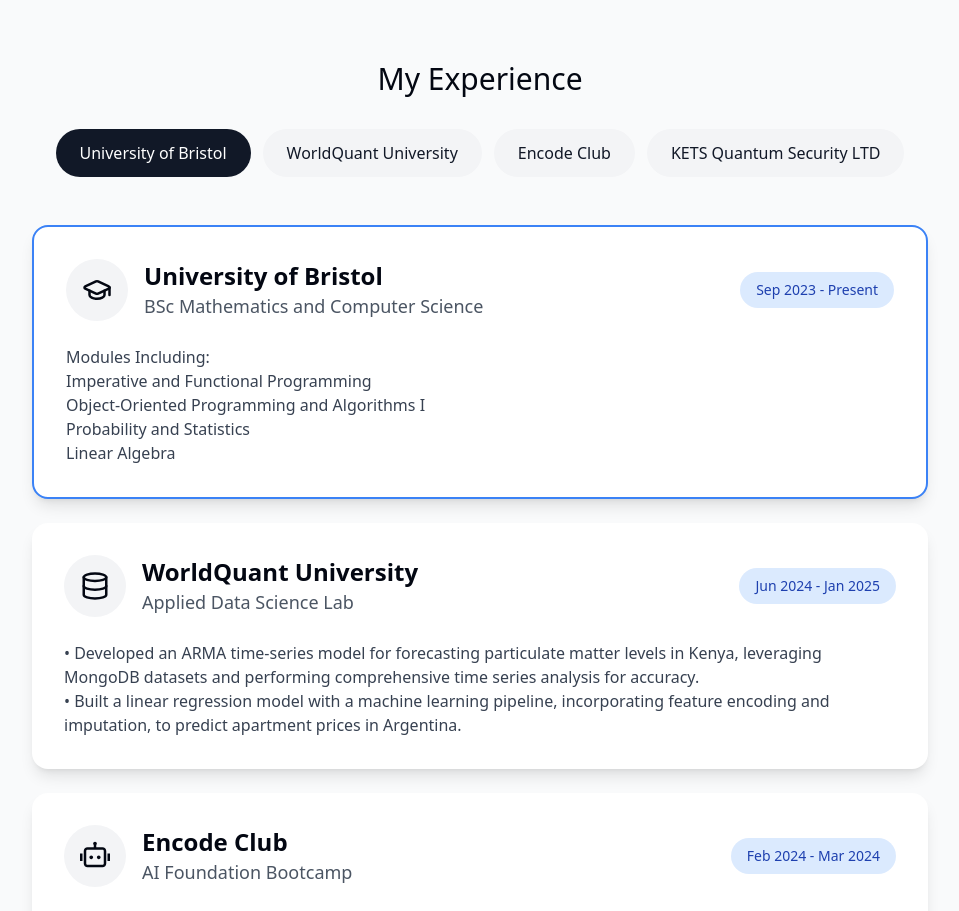
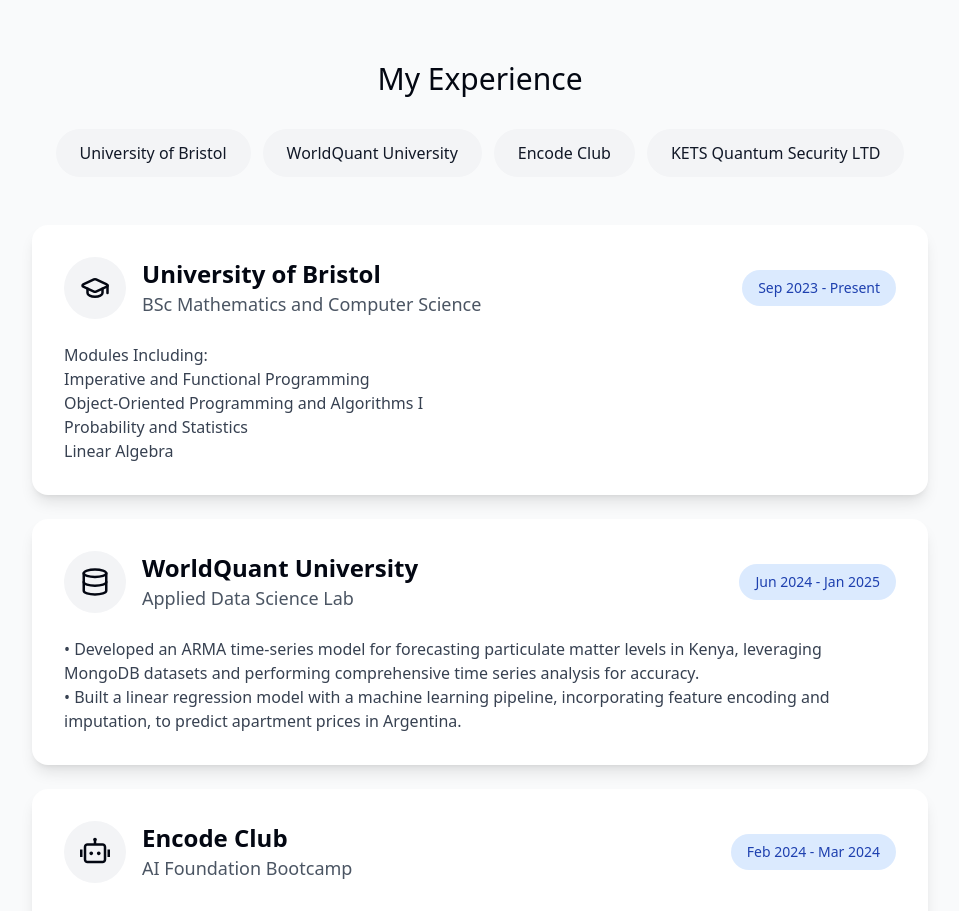
Before and after one commit to Moiz-16/nextjs-portfolio, a Next.js app: page / in a window 1280 px wide. Shown: the part 3740-4651 px from the top of the page, without its empty margins (160-1119 px from the left). Built offline with nearby package versions, Linux system fonts and the light colour scheme; no server answers.

Commit message:
readjusted expereince section

```diff
--- a/components/experience.tsx
+++ b/components/experience.tsx
@@ -10,20 +10,6 @@ import { useTheme } from "@/context/theme-context";
 export default function Experience() {
   const { ref } = useSectionInView("Experience", 0.3);
   const { theme } = useTheme();
-  const [activeExperience, setActiveExperience] = useState(0);
-
-  // Function to scroll to selected experience
-  const scrollToExperience = (index: number) => {
-    setActiveExperience(index);
-
-    // Add a small delay to ensure DOM is updated
-    setTimeout(() => {
-      const element = document.getElementById(`experience-${index}`);
-      if (element) {
-        element.scrollIntoView({ behavior: "smooth", block: "center" });
-      }
-    }, 100);
-  };
 
   return (
     <section
@@ -33,26 +19,19 @@ export default function Experience() {
     >
       <SectionHeading>My experience</SectionHeading>
 
-      {/* Experience Navigation */}
+      {/* Experience Overview - Non-interactive */}
       <div className="flex justify-center mb-12 flex-wrap gap-3">
         {experiencesData.map((item, index) => (
-          <motion.button
+          <div
             key={index}
-            className={`px-6 py-3 rounded-full text-sm md:text-base font-medium transition-all ${
-              activeExperience === index
-                ? theme === "light"
-                  ? "bg-gray-900 text-white"
-                  : "bg-white text-gray-900"
-                : theme === "light"
-                ? "bg-gray-100 text-gray-900 hover:bg-gray-200"
-                : "bg-gray-800 text-white hover:bg-gray-700"
+            className={`px-6 py-3 rounded-full text-sm md:text-base font-medium ${
+              theme === "light"
+                ? "bg-gray-100 text-gray-900"
+                : "bg-gray-800 text-white"
             }`}
-            onClick={() => scrollToExperience(index)}
-            whileHover={{ scale: 1.05 }}
-            whileTap={{ scale: 0.95 }}
           >
             {item.title}
-          </motion.button>
+          </div>
         ))}
       </div>
 
@@ -61,12 +40,16 @@ export default function Experience() {
         {experiencesData.map((item, index) => (
           <motion.div
             key={index}
-            id={`experience-${index}`}
             className={`w-full p-8 rounded-2xl shadow-lg ${
               theme === "light" ? "bg-white" : "bg-gray-800"
-            } ${activeExperience === index ? "border-2 border-blue-500" : ""}`}
+            }`}
             initial={{ opacity: 0, y: 50 }}
             whileInView={{ opacity: 1, y: 0 }}
+            whileHover={{
+              scale: 1.05,
+              boxShadow:
+                "0 10px 15px -5px rgba(0, 0, 0, 0.1), 0 10px 10px -5px rgba(0, 0, 0, 0.04)",
+            }}
             transition={{ duration: 0.5, delay: index * 0.1 }}
             viewport={{ once: true, margin: "-100px" }}
           >
```
